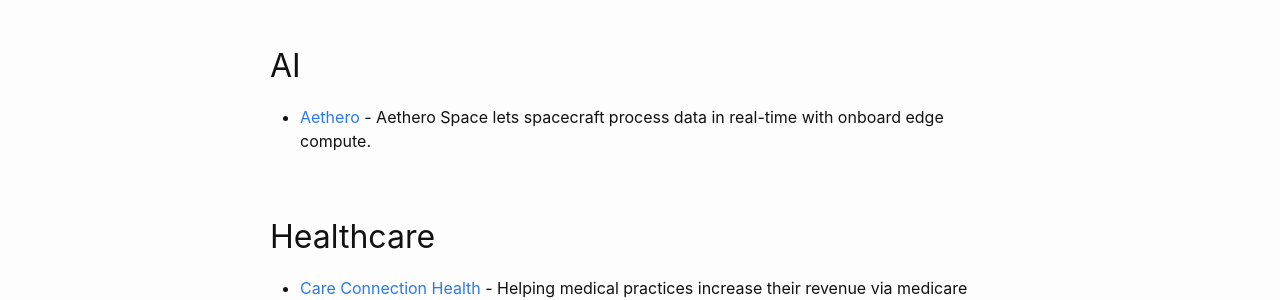
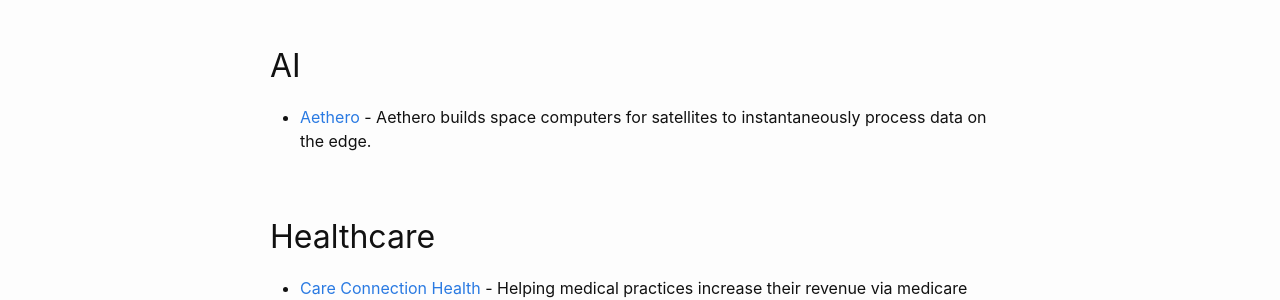
Before and after one commit to katpavan/katpavan.github.io, a Jekyll site: the page built from portfolio.md, in a window 1280 px wide. Shown: the part 674-974 px from the top of the page. Built offline with Jekyll 4.4.1, drawn with Linux system fonts in a browser that asks for light colours.

Commit message:
Update portfolio.md

```diff
--- a/portfolio.md
+++ b/portfolio.md
@@ -17,7 +17,7 @@
 - [Legends of Venari](https://legendsofvenari.com/) - Merging NFTs with a creature collection RPG.
 
 ## AI
-- [Aethero](https://aethero.com/) - Aethero Space lets spacecraft process data in real-time with onboard edge compute.
+- [Aethero](https://aethero.com/) - Aethero builds space computers for satellites to instantaneously process data on the edge.
 
 ## Healthcare
 
```
